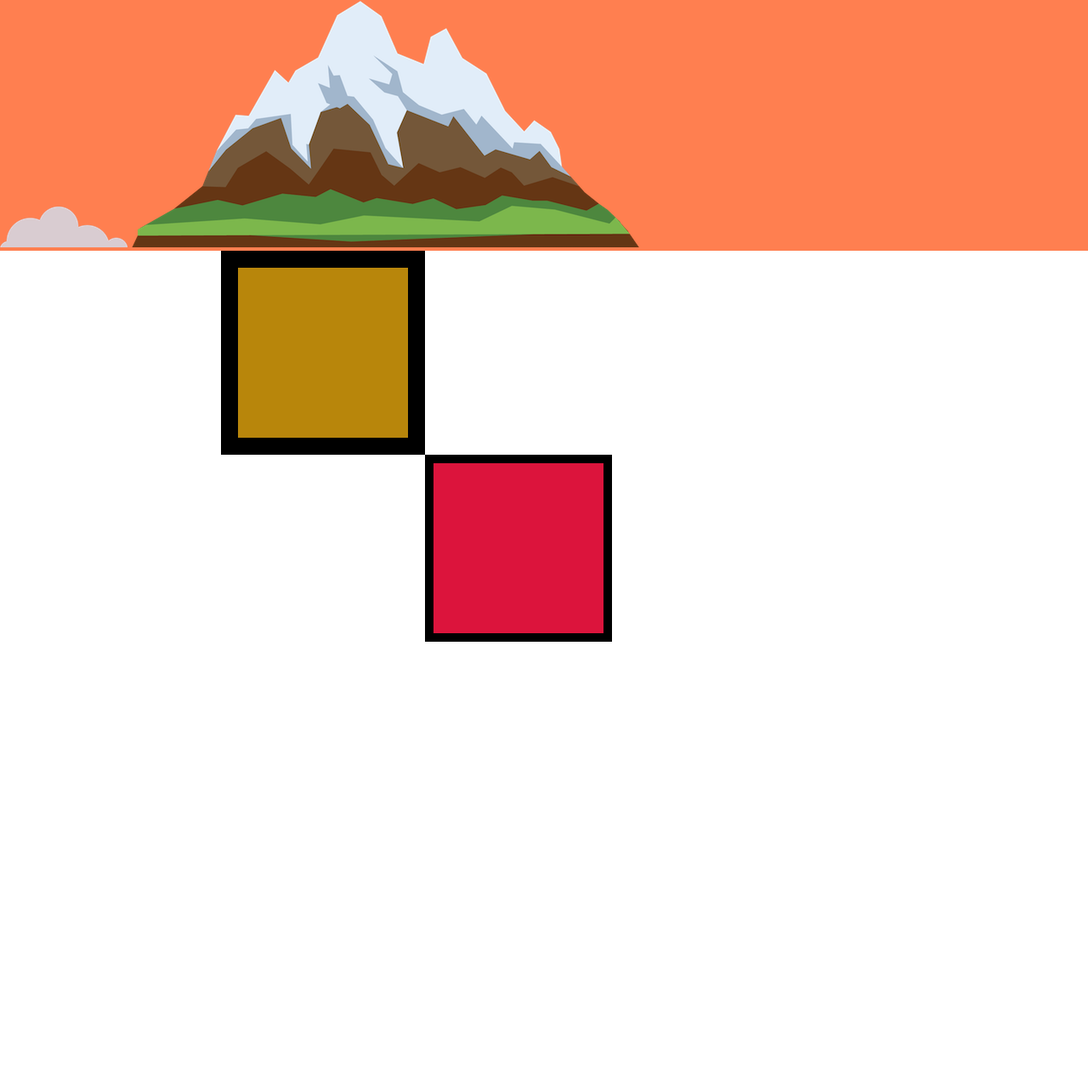
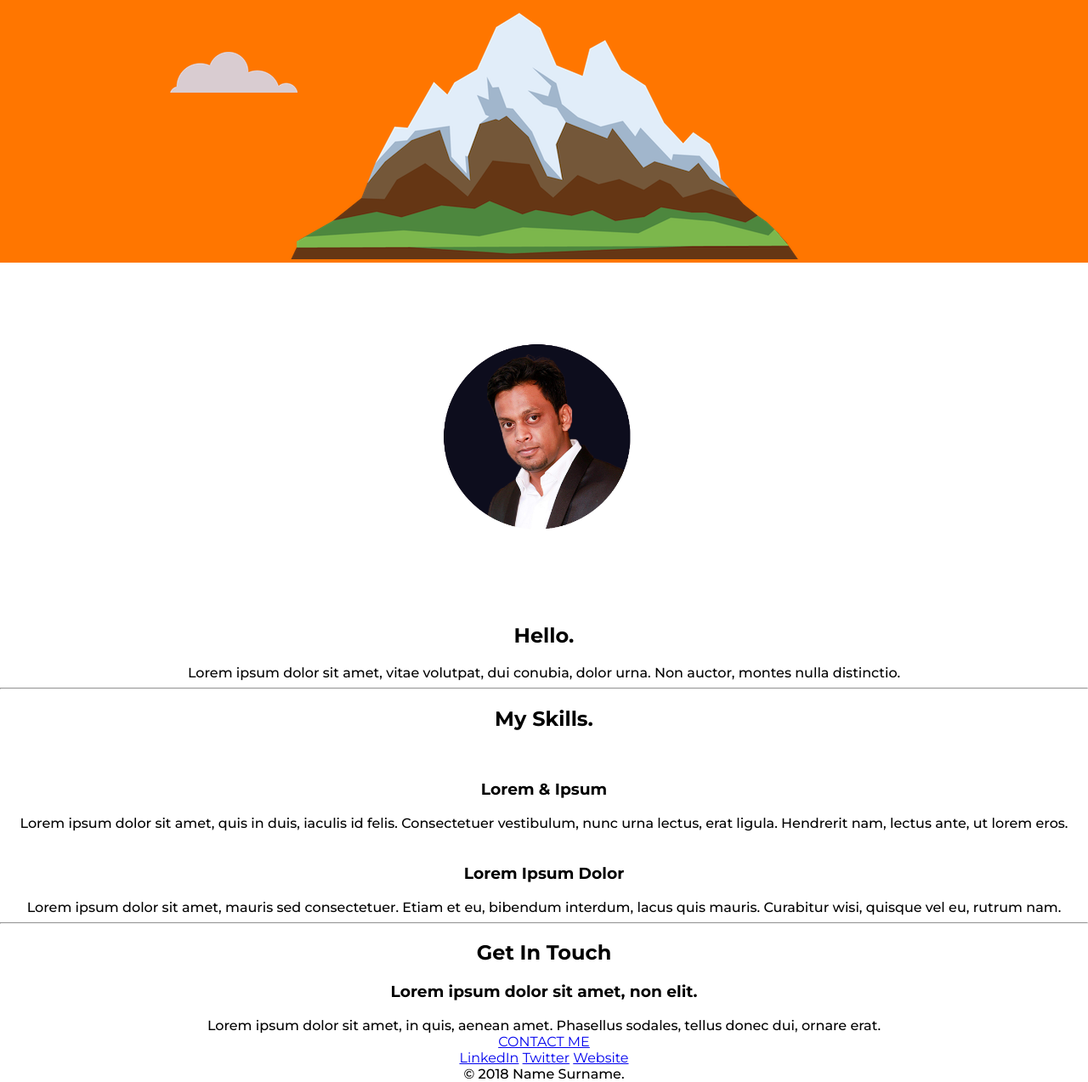
Before and after one commit to mahedee007/portfolio-website, a plain HTML site: page index.html in a window 1280 px wide. Shown: the part 205-1478 px from the top of the page at 85% size. Before the commit the page ends 960 px from the top, so only its background shows below. Drawn offline with Linux system fonts and the light colour scheme.

Commit message:
div added

```diff
--- a/css/style.css
+++ b/css/style.css
@@ -1,23 +1,46 @@
 .top-container{
-    background-color: coral;
+    background-color: #FF7600;
+    position: relative;
+    padding-top: 40px;
 }
 h1{
     margin: 0px;
+    font-family: 'Sacramento', cursive;
+    font-size: 4em;
+}
+h2{
+    font-family: 'Montserrat', sans-serif;
+}
+h3{
+    font-family: 'Montserrat', sans-serif;
+}
+p{
+    margin: 0;
+    font-weight: 500;
+
 }
 body{
     margin: 0;
+    text-align: center;
+    font-family: 'Montserrat', sans-serif;
 }
 .middle-container{
-    height: 200px;
-    width: 200px;
-    background-color: darkgoldenrod;
-    border:solid 20px;
-    margin-left: 260px;
+
 }
 .bottom-container{
-    height: 200px;
-    width: 200px;
-    background-color: crimson;
-    border: solid 10px;
-    margin-left: 500px;
+
 }
+.bottom-cloud{
+    position: absolute;
+    left: 200px;
+    bottom: 200px;
+}
+.top-cloud{
+    position: absolute;
+    right: 200px;
+    top: 60px;
+}
+.profile-pic{
+    height: 400px;
+    width: 600px;
+}
--- a/index.html
+++ b/index.html
@@ -4,23 +4,56 @@
     <meta charset="UTF-8">
     <meta http-equiv="X-UA-Compatible" content="IE=edge">
     <meta name="viewport" content="width=device-width, initial-scale=1.0">
+    <link rel="preconnect" href="https://fonts.googleapis.com">
+    <link rel="preconnect" href="https://fonts.gstatic.com" crossorigin>
+    <link href="https://fonts.googleapis.com/css2?family=Merriweather:ital,wght@0,300;0,400;0,700;0,900;1,300;1,400;1,700;1,900&family=Montserrat:ital,wght@0,100;0,200;0,300;0,400;0,500;0,600;0,700;0,800;0,900;1,100;1,200;1,300;1,400;1,500;1,600;1,700;1,800;1,900&family=Sacramento&display=swap" rel="stylesheet">
     <link rel="stylesheet" href="css/style.css">
     <link rel="shortcut icon" href="image/image.png" type="image/x-icon">
     <title>I am mahedee</title>
 </head>
 <body>
     <div class="top-container">
-        <img src="image/cloud.png" alt="">
+        <img class="top-cloud" src="image/cloud.png" alt="">
         <h1>I am mahedee</h1>
         <p>A web developer</p>
-        <img src="image/cloud.png" alt="">
+        <img class="bottom-cloud" src="image/cloud.png" alt="">
         <img src="image/mountain.png" alt="">
     </div>
-     <div class="middle-container">
+    <div class="middle-container">
+        <div class="profile">
+          <img class="profile-pic" src="image/mahedee.png" alt="profile">
+          <h2>Hello.</h2>
+          <p>Lorem ipsum dolor sit amet, vitae volutpat, dui conubia, dolor urna. Non auctor, montes nulla distinctio.</p>
+        </div>
+        <hr>
+        <div class="skills">
+          <h2>My Skills.</h2>
+          <div class="skill-row">
+            <img class="" src="" alt="">
+            <h3>Lorem & Ipsum</h3>
+            <p>Lorem ipsum dolor sit amet, quis in duis, iaculis id felis. Consectetuer vestibulum, nunc urna lectus, erat ligula. Hendrerit nam, lectus ante, ut lorem eros.</p>
+          </div>
+          <div class="skill-row">
+            <img class="" src="" alt="">
+            <h3>Lorem Ipsum Dolor</h3>
+            <p>Lorem ipsum dolor sit amet, mauris sed consectetuer. Etiam et eu, bibendum interdum, lacus quis mauris. Curabitur wisi, quisque vel eu, rutrum nam.</p>
+          </div>
+        </div>
+        <hr>
+        <div class="contact-me">
+          <h2>Get In Touch</h2>
+          <h3>Lorem ipsum dolor sit amet, non elit.</h3>
+          <p>Lorem ipsum dolor sit amet, in quis, aenean amet. Phasellus sodales, tellus donec dui, ornare erat.</p>
+          <a class="btn" href="mailto:name@email.com">CONTACT ME</a>
+        </div>
+      </div>
 
-     </div>
-     <div class="bottom-container">
 
-     </div>
+      <div class="bottom-container">
+        <a class="footer-link" href="https://www.linkedin.com/">LinkedIn</a>
+        <a class="footer-link" href="https://twitter.com/">Twitter</a>
+        <a class="footer-link" href="https://www.appbrewery.co/">Website</a>
+        <p>© 2018 Name Surname.</p>
+      </div>
 </body>
 </html>
```
Also changed, not shown: image/mahedee.png (added).
